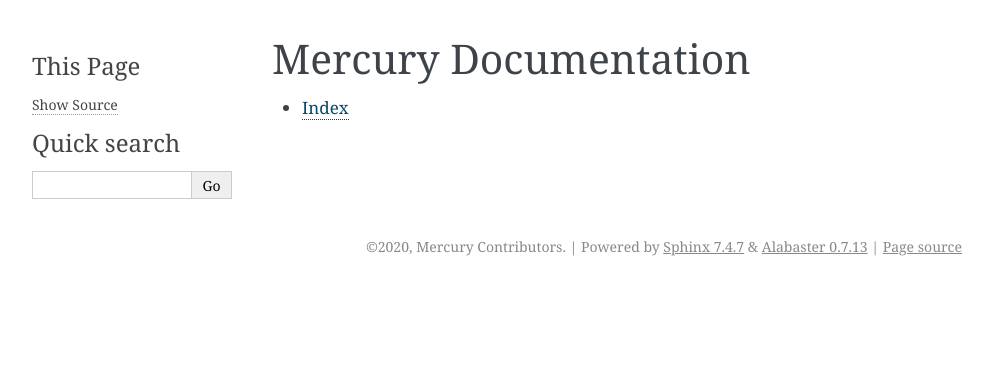
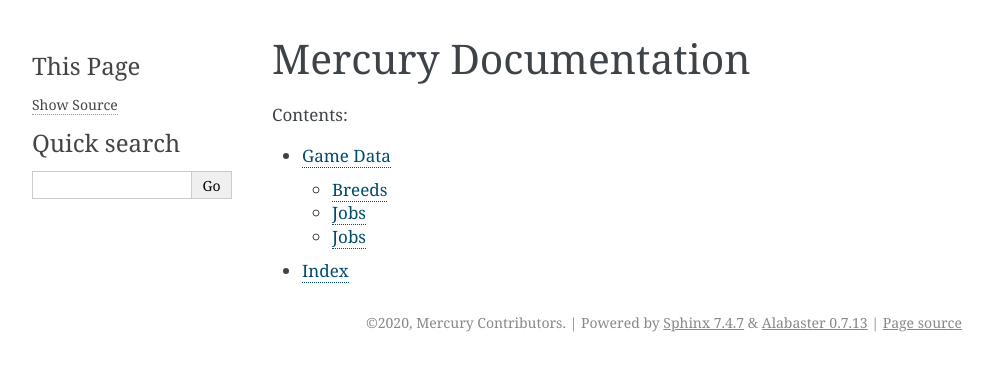
Before and after one commit to Moguri/prototype-mercury, a Sphinx documentation site: the page built from docs/index.rst, in a window 1280 px wide. Shown: the top 371 px of the page, without its empty margins (148-1141 px from the left). Built offline with Sphinx 7.4.7, drawn with Linux system fonts in a browser that asks for light colours; part of the change alters nothing that is shown.

Commit message:
docs: Add generated pages for game data
This is still pretty rough and mostly a data dump, and the styling and
layout will need to be refined.

```diff
--- a/docs/conf.py
+++ b/docs/conf.py
@@ -10,9 +10,9 @@
 # add these directories to sys.path here. If the directory is relative to the
 # documentation root, use os.path.abspath to make it absolute, like shown here.
 #
-# import os
-# import sys
-# sys.path.insert(0, os.path.abspath('.'))
+import os
+import sys
+sys.path.insert(0, os.path.abspath('..'))
 
 
 # -- Project information -----------------------------------------------------
@@ -50,3 +50,92 @@ html_theme = 'alabaster'
 # relative to this directory. They are copied after the builtin static files,
 # so a file named "default.css" will overwrite the builtin "default.css".
 html_static_path = ['_static']
+
+
+# -- Generate pages for data files -------------------------------------------
+import shutil
+
+from game.gamedb import GameDB
+
+gen_dir = '_gen'
+
+shutil.rmtree(gen_dir, ignore_errors=True)
+os.makedirs(gen_dir)
+
+GameDB.root_dir = os.path.abspath('..')
+GameDB.data_dir = os.path.join(GameDB.root_dir, 'data')
+GameDB.schema_dir = os.path.join(GameDB.data_dir, 'schemas')
+gdb = GameDB.get_instance()
+
+def make_writer(fileobj):
+    def wrap(*args, **kwargs):
+        print(*args, file=fileobj, **kwargs)
+    return wrap
+
+with open(f'{gen_dir}/breeds.rst', 'w') as rstfile:
+    write = make_writer(rstfile)
+    write('Breeds')
+    write('======\n')
+
+    for breed in sorted(gdb['breeds'].values(), key=lambda x: x.name):
+        if {'disabled', 'in_test'} & set(breed.required_tags):
+            continue
+        write(breed.name)
+        write('^'*len(breed.name))
+        write()
+
+        for prop, value in breed.to_dict().items():
+            if prop in ('name', 'id'):
+                continue
+            write(f'* {prop}: {value}')
+        write()
+
+with open(f'{gen_dir}/jobs.rst', 'w') as rstfile:
+    write = make_writer(rstfile)
+    write('Jobs')
+    write('====\n')
+
+    for job in sorted(gdb['jobs'].values(), key=lambda x: x.name):
+        if {'disabled', 'in_test'} & set(job.required_tags):
+            continue
+        write(job.name)
+        write('^'*len(job.name))
+        write()
+
+        for prop, value in job.to_dict().items():
+            if prop in ('name', 'id'):
+                continue
+            write(f'* {prop}: {value}')
+        write()
+
+with open(f'{gen_dir}/abilities.rst', 'w') as rstfile:
+    write = make_writer(rstfile)
+    write('Jobs')
+    write('====\n')
+
+    for ability in sorted(gdb['abilities'].values(), key=lambda x: x.name):
+        write(ability.name)
+        write('^'*len(ability.name))
+        write()
+
+        for prop, value in ability.to_dict().items():
+            if prop in ('name', 'id'):
+                continue
+            write(f'* {prop}: {value}')
+        write()
+
+with open(f'{gen_dir}/index.rst', 'w') as rstfile:
+    write = make_writer(rstfile)
+
+    write('Game Data')
+    write('=========\n')
+
+    write('.. toctree::')
+
+    datamodels = [
+        'breeds',
+        'jobs',
+        'abilities',
+    ]
+    for datamodel in datamodels:
+        write(f'   {datamodel}.rst')
--- a/docs/index.rst
+++ b/docs/index.rst
@@ -5,4 +5,6 @@ Mercury Documentation
    :maxdepth: 2
    :caption: Contents:
 
+   _gen/index.rst
+
 * :ref:`genindex`
```
Also changed, not shown: 1 other file.
